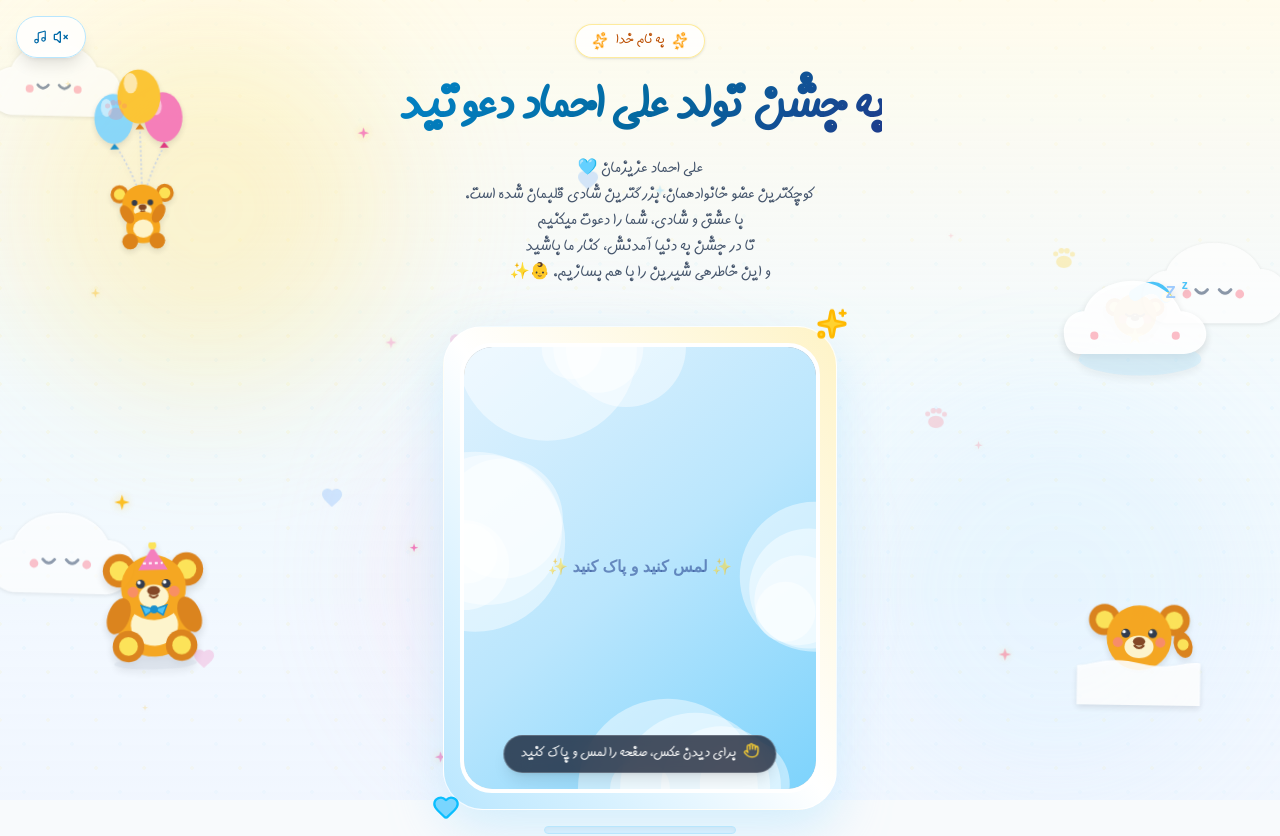
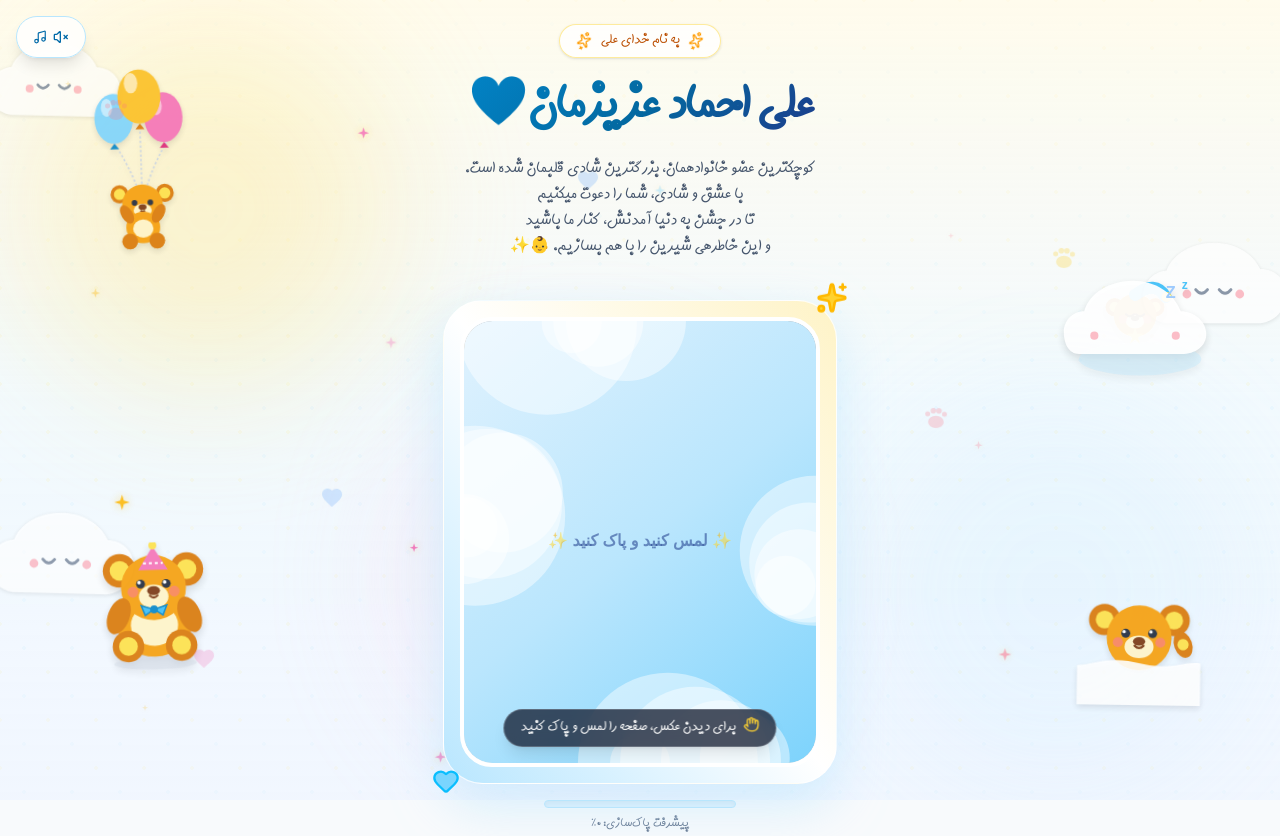
Before and after one commit to MobinShoaei/ali-ehmad, a React (Vite) app: page / in a window 1280 px wide. Shown: the top 836 px of the page. Built offline with nearby package versions, Linux system fonts and the light colour scheme.

Commit message:
refactor: remove invitation header text and improve class formatting in PhotoReveal component

```diff
--- a/src/components/Hero/PhotoReveal.tsx
+++ b/src/components/Hero/PhotoReveal.tsx
@@ -190,7 +190,7 @@ export const PhotoReveal: React.FC<PhotoRevealProps> = ({ config }) => {
         </h1>
 
         <p className="text-slate-600 text-sm sm:text-base font-light max-w-md mx-auto leading-relaxed">
-          علی احماد عزیزمان 🩵<br />
+
           کوچکترین عضو خانوادهمان، بزرگترین شادی قلبمان شده است.<br />
           با عشق و شادی، شما را دعوت میکنیم<br />
           تا در جشن به دنیا آمدنش، کنار ما باشید<br />
@@ -235,9 +235,8 @@ export const PhotoReveal: React.FC<PhotoRevealProps> = ({ config }) => {
               onPointerMove={handlePointerMove}
               onPointerUp={handlePointerUp}
               onPointerCancel={handlePointerUp}
-              className={`absolute inset-0 touch-none cursor-pointer rounded-[1.8rem] transition-opacity duration-1000 ${
-                isRevealed ? 'opacity-0 pointer-events-none' : 'opacity-100'
-              }`}
+              className={`absolute inset-0 touch-none cursor-pointer rounded-[1.8rem] transition-opacity duration-1000 ${isRevealed ? 'opacity-0 pointer-events-none' : 'opacity-100'
+                }`}
             />
 
             {/* Scratch Instruction Tooltip */}
--- a/src/config/invitation.ts
+++ b/src/config/invitation.ts
@@ -3,8 +3,8 @@ import type { InvitationConfig } from '../types/invitation';
 
 export const invitationConfig: InvitationConfig = {
   babyName: "علی احماد",
-  heroTitle: "به نام خدا",
-  heroSubtitle: "به جشن تولد علی احماد دعوتید",
+  heroTitle: "به نام خدای علی",
+  heroSubtitle: " علی احماد عزیزمان🩵",
   heroHintText: "برای دیدن عکس، صفحه را لمس و پاک کنید",
 
   countdownTitle: "لحظه‌شماری برای دیدن روی ماه شما",
```
